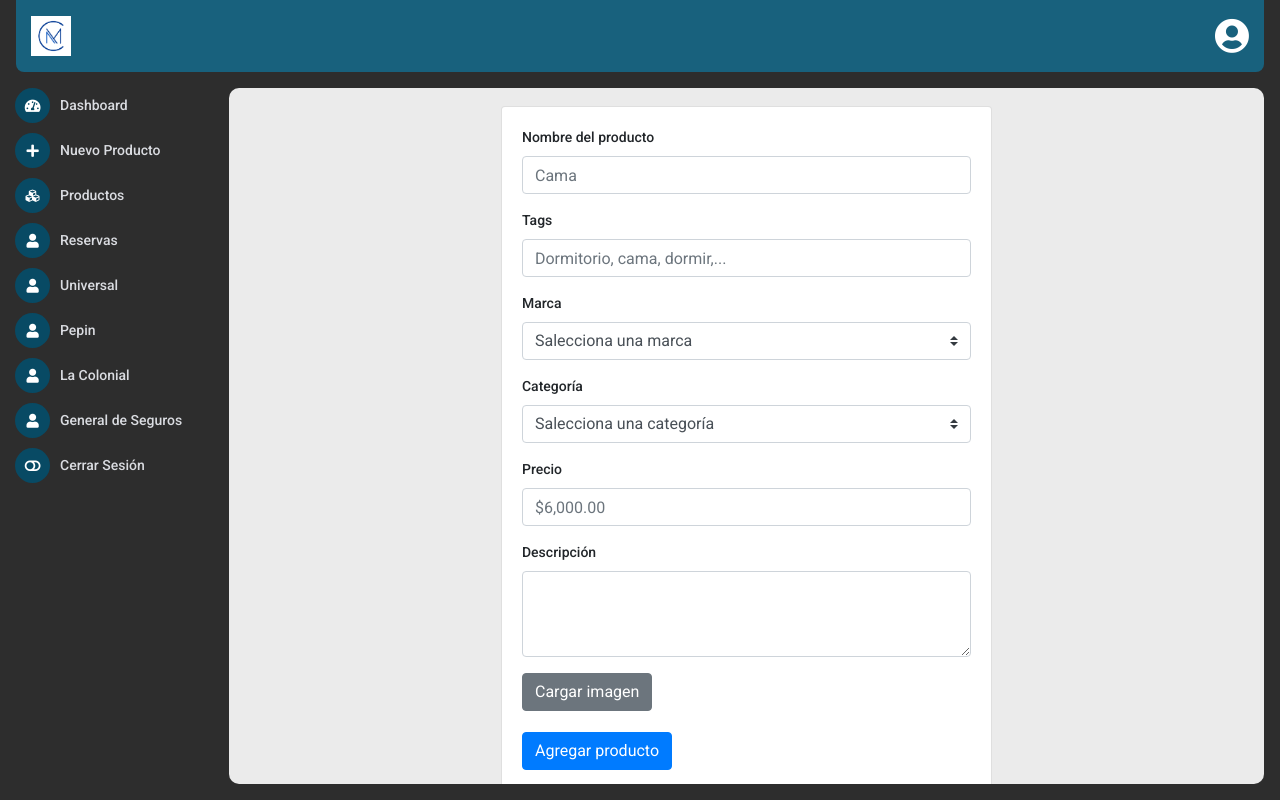
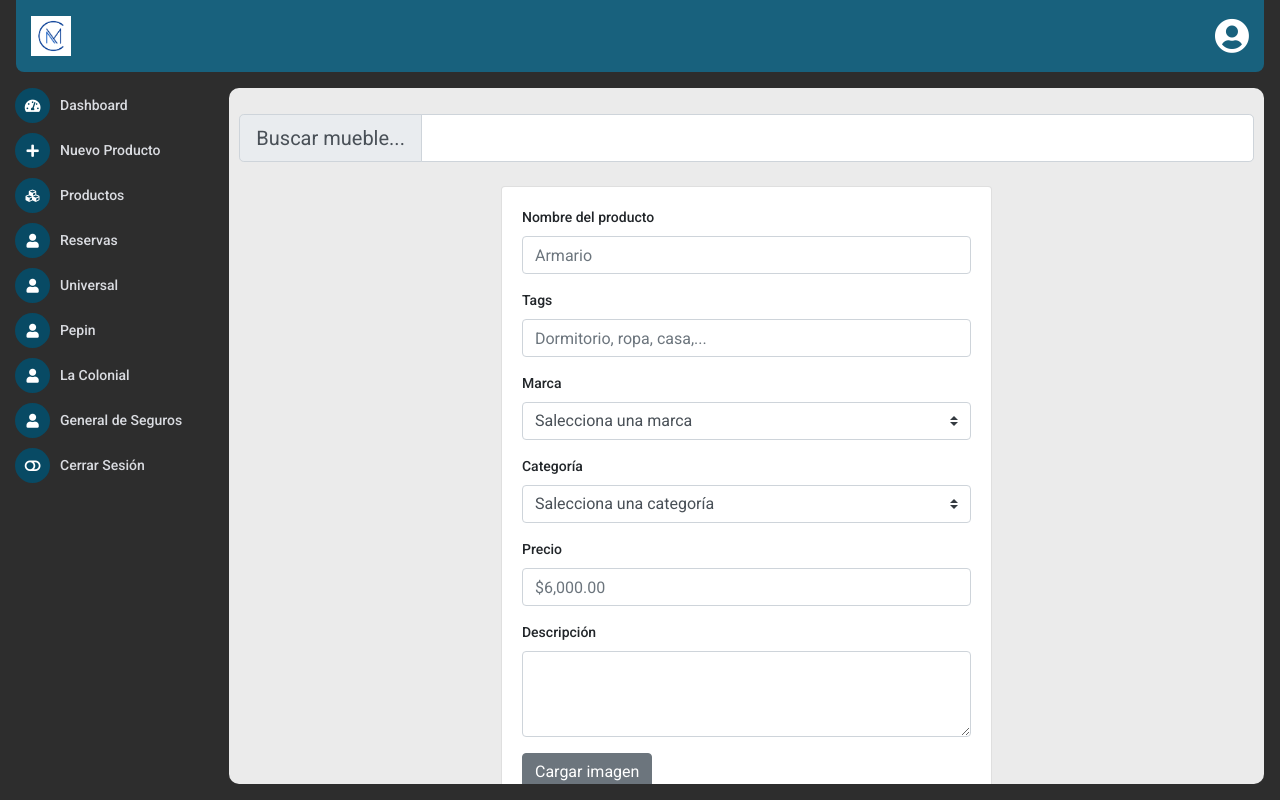
Before and after one commit to apuleyo3/contable, a React (Create React App) app in the folder client/: page /dashboard in a window 1280 px wide. Built offline with nearby package versions, Linux system fonts and the light colour scheme; grey boxes are pictures that could not be loaded; a web font is replaced by a local one.

Commit message:
Ajuste Card CSS y se agrego componente SearchInput

```diff
--- a/client/src/components/ProductComponents/Formulario.jsx
+++ b/client/src/components/ProductComponents/Formulario.jsx
@@ -55,11 +55,11 @@ const Formulario = (props) => {
                 <div className="card-body">
                     <div className="form-group">
                         <label htmlFfor="name">Nombre del producto</label>
-                        <input type="text" className="form-control" id="name" placeholder="Cama" onChange={nameHandler} />
+                        <input type="text" className="form-control" id="name" placeholder="Armario" onChange={nameHandler} />
                     </div>
                     <div className="form-group">
                         <label htmlFor="tags">Tags</label>
-                        <input type="text" className="form-control" id="tags" placeholder="Dormitorio, cama, dormir,... " onChange={tagsHandler}/>
+                        <input type="text" className="form-control" id="tags" placeholder="Dormitorio, ropa, casa,... " onChange={tagsHandler}/>
                     </div>
                     <div className="form-group">
                         <label htmlFor="brand">Marca</label>
--- a/client/src/components/ProductComponents/ProductCard.jsx
+++ b/client/src/components/ProductComponents/ProductCard.jsx
@@ -1,25 +1,26 @@
 import React from 'react'
+//Imagen de producto
+import productImg from '../../assets/mueble.jpg';
 
 const ProductCard = (props) => {
     const { name, tags, brand, category, price, description } = props;
     return (
-        <div className="card">{/* style="width: 18rem;" */}
-             <img className="card-img-top" src=".../100px180/?text=Image cap" alt="imagen" />
-            <div className="card-body">
-                <h5 className="card-title" id ={name}>Card name</h5>
-                <p className="card-text" id={description}>Some quick example text to build on the card title and make up the bulk of the card's content.</p>
+        <div className="container p-2 col-sm-5">
+            <div className="card">{/* style="width: 18rem;" */}
+                <img className="card-img-top" src={productImg} alt="imagen" />
+                <div className="card-body">
+                    <h5 className="card-title" id={name}>Armario</h5>
+                    <p className="card-text" id={description}>Armario, efecto roble tinte blanco, 175x58x236cm</p>
+                </div>
+                <ul className="list-group list-group-flush">
+                    <li className="list-group-item" id={brand}>Marca: PAX</li>
+                    <li className="list-group-item" id={tags}>Descripción: Armario, ropa, cuarto</li>
+                    <li className="list-group-item" id={category}>Categoría: Armarios</li>
+                    <li className="list-group-item" id={price}>Precio: $8,500.00</li>
+                </ul>
+                <button className="btn btn-danger mx-auto mt-3 mb-3">Eliminar</button>
+                {/*<div className="card-body"></div>*/}
             </div>
-            <ul className="list-group list-group-flush">
-                <li className="list-group-item" id={brand}>Marca</li>
-                <li className="list-group-item" id={tags}>Tags</li>
-                <li className="list-group-item"id={category}>Categoría</li>
-                <li className="list-group-item"id={price}>Precio</li>
-            </ul>
-            <div className="card-body">
-
-            </div>
-
-
         </div>
     )
 }
--- /dev/null
+++ b/client/src/components/ProductComponents/SearchInput.jsx
@@ -0,0 +1,14 @@
+import React from 'react'
+
+const SearchInput = () => {
+    return (
+        <div className="input-group input-group-lg mt-3 mb-3">
+            <div className="input-group-prepend">
+                <span className="input-group-text">Buscar mueble...</span>
+            </div>
+            <input type="text" className="form-control"/>
+        </div>
+    )
+}
+
+export default SearchInput
--- a/client/src/containers/MainContainer.js
+++ b/client/src/containers/MainContainer.js
@@ -1,10 +1,12 @@
 import React from 'react'
 import Formulario from '../components/ProductComponents/Formulario';
 import ProductCard from '../components/ProductComponents/ProductCard';
+import SearchInput from '../components/ProductComponents/SearchInput';
 
 const Main = () => {
     return (
         <div>
+            <SearchInput />
             <Formulario />
             <ProductCard />
         </div>
```
Also changed, not shown: client/src/assets/mueble.jpg (added).
